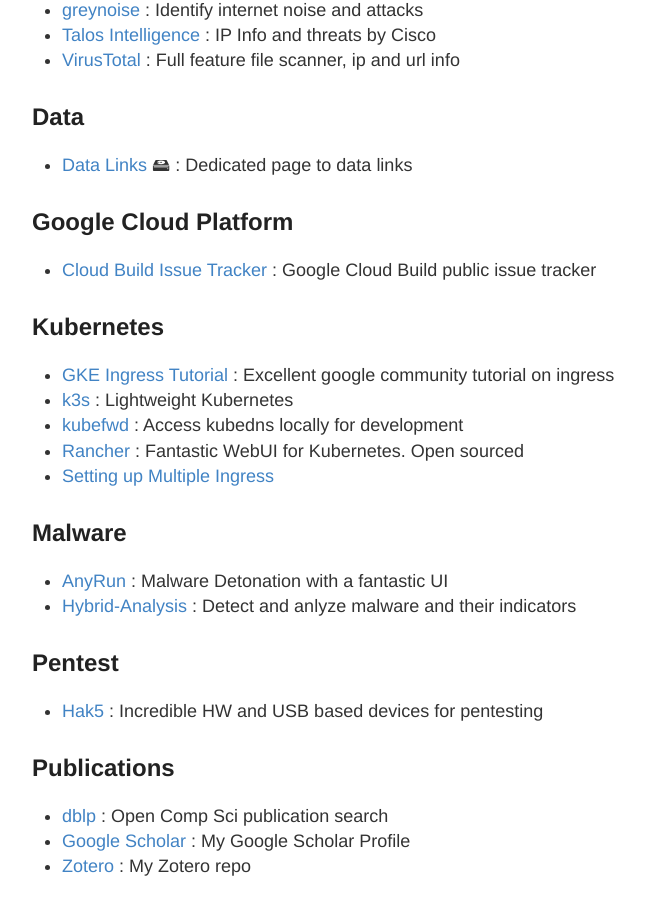
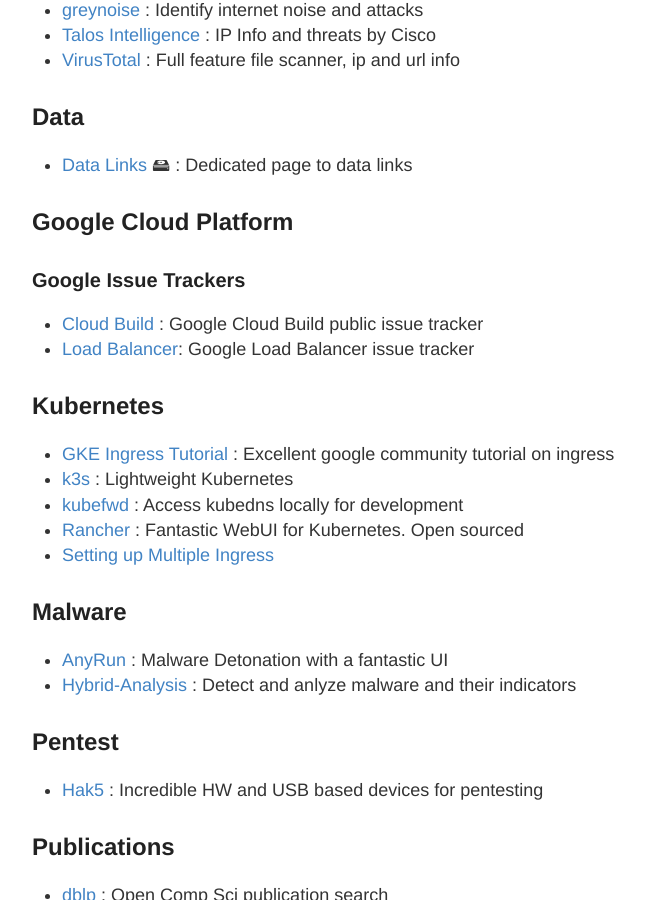
Before and after one commit to stevehenderson/stevehenderson.github.io, a Jekyll site: the page built from links.md, in a window 1280 px wide and 900 px high, scrolled down 861 px. Shown: the whole window, without its empty margins (248-893 px from the left). Built offline with Jekyll 4.4.1, drawn with Linux system fonts in a browser that asks for light colours.

Commit message:
Update links.md

```diff
--- a/links.md
+++ b/links.md
@@ -39,7 +39,10 @@
 
 ## Google Cloud Platform
 
-   * [Cloud Build Issue Tracker](https://issuetracker.google.com/savedsearches/6305393) : Google Cloud Build public issue tracker
+### Google Issue Trackers
+
+   * [Cloud Build](https://issuetracker.google.com/savedsearches/6305393) : Google Cloud Build public issue tracker
+   * [Load Balancer](https://issuetracker.google.com/issues?q=status:open%20componentid:187245&s=created_time:desc):  Google Load Balancer issue tracker
 
 ## Kubernetes
 
```
